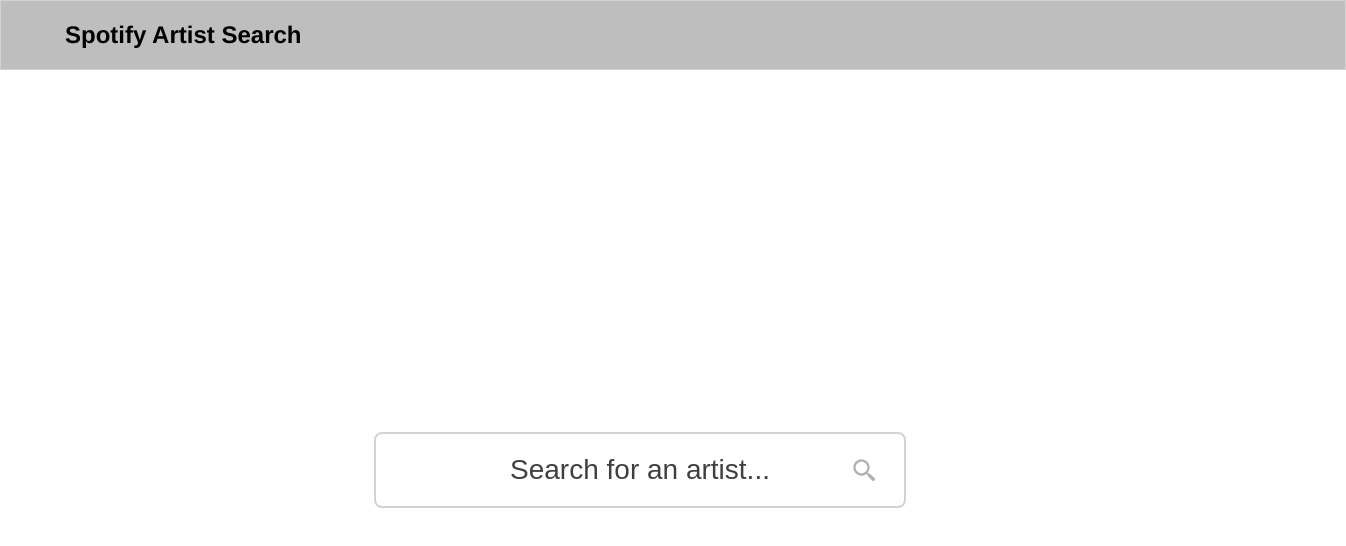
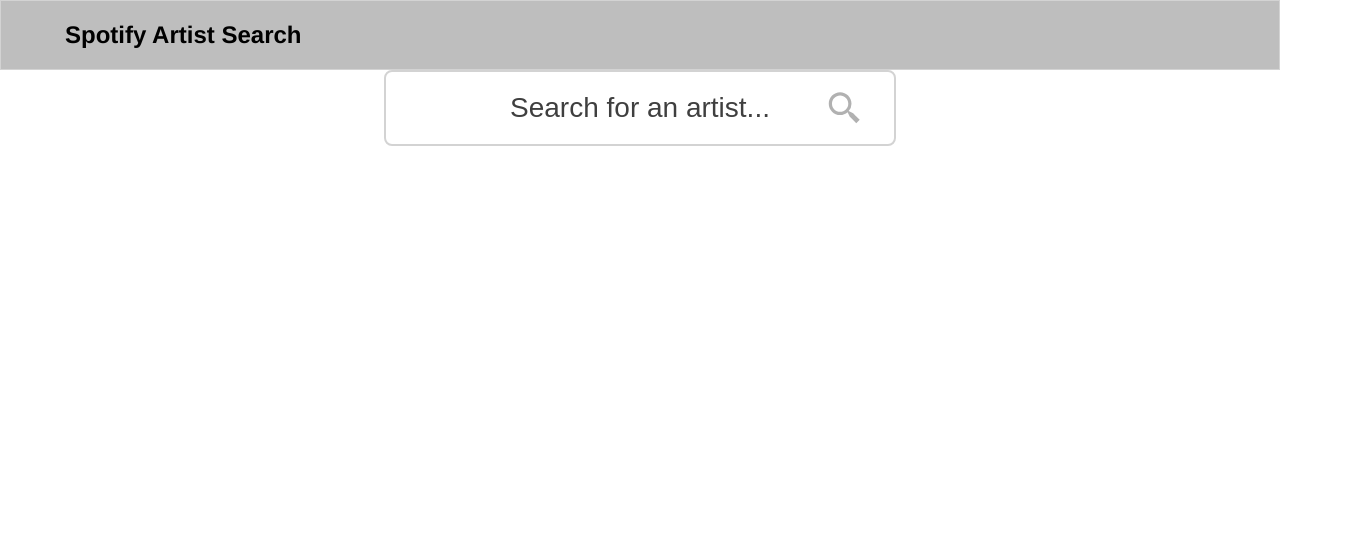
Before and after one commit to Feli24/Spotify-App, a React (Create React App) app: page /search in a window 1280 px wide. Shown: the top 546 px of the page, 1346 px wide, since content can reach past the window. Built offline with nearby package versions, Linux system fonts and the light colour scheme.

Commit message:
Almost done

```diff
--- a/src/App.js
+++ b/src/App.js
@@ -2,12 +2,13 @@
 import TopBar from "./components/TopBar";
 import LandingPage from "./pages/LandingPage";
 import ArtistSearchPage from "./pages/ArtistSearchPage";
+// import styles from "./styles/index.css";
 // import Artist from "./components/Artist";
 // import Album from "./components/Album";
 
 function App() {
     return (
-        <>
+        <div className="app-container">
             <TopBar />
             <Router>
                 <Routes>
@@ -15,7 +16,7 @@
                     <Route path="/search" element={<ArtistSearchPage />} />
                 </Routes>
             </Router>
-        </>
+        </div>
     );
 }
 
--- a/src/components/Login.jsx
+++ b/src/components/Login.jsx
@@ -19,7 +19,7 @@
                         color: "#1DB954",
                         position: "absolute",
                         right: "0",
-                        fontSize: "3rem",
+                        fontSize: "4rem",
                     }}
                 />
                 {/* <Link to={AUTH_URL}>Login</Link> */}
@@ -28,4 +28,6 @@
     );
 }
 
+// // const styledLoginPage = styled.div`
+// `
 // css in jsx
--- a/src/components/Search.jsx
+++ b/src/components/Search.jsx
@@ -3,26 +3,35 @@
 import { BiSearchAlt2 } from "react-icons/bi";
 
 export default function Search(props) {
-    const [name, setName] = useState("");
+    // const [name, setName] = useState("");
+    const [search, setSearch] = useState(false);
 
     const onChangeHandler = (e) => {
-        setName(e.target.value);
-    };
+        e.preventDefault(); // prevent reload of page
+        const name = e.target.value;
 
-    const onSubmitHandler = (e) => {
-        e.preventDefault(); // prevent reload of page
+        if (name.length > 0) {
+            setSearch(true);
+        } else {
+            setSearch(false);
+        }
         props.submitArtist(name);
     };
 
-    const containerClass = name ? styles.artistsPage : styles.searchPage;
+    // const onSubmitHandler = (e) => {
+    //     e.preventDefault(); // prevent reload of page
+    //     setSearch(true);
+    //     props.submitArtist(name);
+    // };
+
+    const containerClass = search ? styles.artistsPage : styles.searchPage;
 
     return (
         <div className={containerClass}>
-            <form className={styles.searchContainer} onSubmit={onSubmitHandler}>
+            <form className={styles.searchContainer} onSubmit={onChangeHandler}>
                 <input
                     className={styles.searchItem}
                     type="search"
-                    value={name}
                     placeholder="Search for an artist..."
                     onChange={onChangeHandler}
                 ></input>
--- a/src/pages/ArtistSearchPage.js
+++ b/src/pages/ArtistSearchPage.js
@@ -17,6 +17,8 @@
 
     const submitArtist = async (name) => {
         console.log("Submitted, " + name + " with token: " + token);
+
+        if (name.length > 0) {
             const { data } = await axios.get(SEARCH_URL, {
                 headers: {
                     Authorization: "Bearer " + token,
@@ -27,18 +29,17 @@
                 },
             });
             setArtists(data.artists.items);
-        console.log(data);
-        console.log(data.artists.items[0].images[0].url);
+        } else {
+            setArtists(null);
+        }
     };
 
     const displayArtists = () => {
-        return artists
-            ? artists.map((artist) => <Artists info={artist} />)
-            : null;
+        return artists.map((artist) => <Artists info={artist} />);
     };
 
     return (
-        <div>
+        <div className={styles.artistSearchPageContainer}>
             <Search submitArtist={submitArtist} />
             {artists ? (
                 <div className={styles.artistsContainer}>
--- a/src/styles/Artist.module.css
+++ b/src/styles/Artist.module.css
@@ -1,9 +1,15 @@
+.artistSearchPageContainer {
+    flex-grow: 1;
+}
+
 .artistsContainer {
     display: grid;
-    grid-template-columns: repeat(4, 25%);
-    grid-auto-rows: repeat(4, 200px);
+    justify-content: center;
+    grid-template-columns: repeat(auto-fill, 300px);
+    /* grid-template-rows: repeat(4, 100px); */
+    grid-gap: 40px;
     padding: 3rem;
-    background-color: green;
+    /* background-color: green; */
 }
 
 .artistContainer {
@@ -13,12 +19,12 @@
     flex-wrap: wrap;
     border: 2px solid black;
     transition: transform 0.5s ease;
-    background-color: blue;
+    /* background-color: blue; */
 }
 
 .artistContainer:hover {
     background-color: cadetblue;
-    transform: scale(1.2);
+    transform: scale(1.1);
     cursor: pointer;
 }
 
--- a/src/styles/Login.module.css
+++ b/src/styles/Login.module.css
@@ -1,10 +1,10 @@
 .loginPage {
     font-size: 1.75rem;
-    height: 100%;
+    /* height: 100%; */
     display: flex;
     justify-content: center;
     align-items: center;
-    overflow: hidden;
+    margin-top: 350px;
 }
 
 .loginContainer {
--- a/src/styles/Search.module.css
+++ b/src/styles/Search.module.css
@@ -1,8 +1,9 @@
 .searchPage {
-    min-height: 100vh;
+    height: 100%;
     display: flex;
     justify-content: center;
     align-items: center;
+    /* margin-top: 350px; */
 }
 
 .artistsPage {
@@ -41,6 +42,7 @@
 .searchIcon {
     padding-top: 9px;
     cursor: pointer;
+    font-size: 3rem;
 }
 
 /* clears the 'X' from Internet Explorer */
--- a/src/styles/index.css
+++ b/src/styles/index.css
@@ -1,3 +1,7 @@
+* {
+    box-sizing: border-box;
+}
+
 html,
 body,
 #root {
@@ -6,3 +10,10 @@
     margin: 0;
     padding: 0;
 }
+
+.app-container {
+    display: flex;
+    flex-direction: column;
+    min-height: 100vh;
+    max-width: 100%;
+}
```
Also changed, not shown: 1 other file (tests, documents, lock files or other folders). Lines whose indentation alone changed are shown as unchanged.
